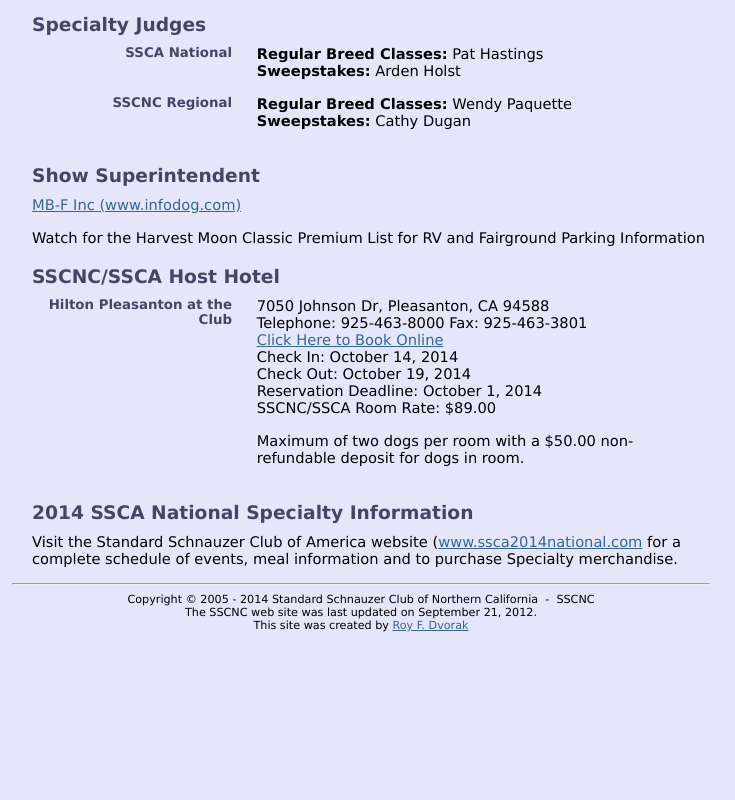
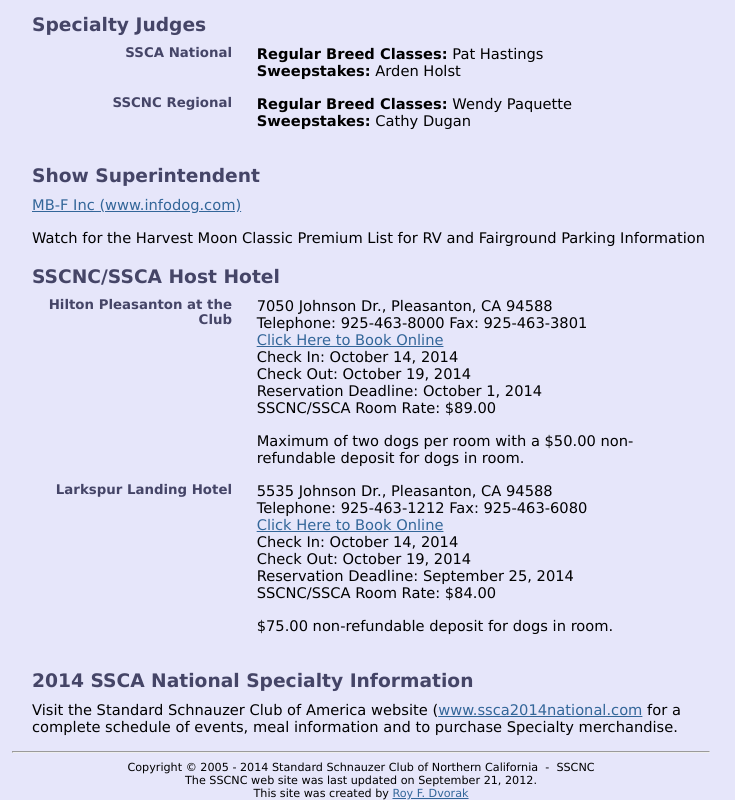
Before and after one commit to gmoromisato/StdSchnauzer.com, a plain HTML site: page regional2014.htm in a window 1280 px wide. Shown: the part 884-1684 px from the top of the page, without its empty margins (380-1115 px from the left). Before the commit the page ends 1516 px from the top, so only its background shows below. Drawn offline with Linux system fonts and the light colour scheme.

Commit message:
Added Larkspur Landing hotel

```diff
--- a/regional2014.htm
+++ b/regional2014.htm
@@ -138,7 +138,7 @@ h2 {
 			<h1>SSCNC/SSCA Host Hotel</h1>
 			<div class="regCol1">Hilton Pleasanton at the Club</div>
 			<div class="regCol2">
-				<p>7050 Johnson Dr, Pleasanton, CA 94588<br />
+				<p>7050 Johnson Dr., Pleasanton, CA 94588<br />
 					Telephone: 925-463-8000 Fax: 925-463-3801<br />
 					<a href="http://www.hilton.com/en/hi/groups/personalized/P/PLEPHHF-SSCN-20141014/index.jhtml">Click Here to Book Online</a><br />
 					Check In: October 14, 2014<br />
@@ -147,6 +147,18 @@ h2 {
 					SSCNC/SSCA Room Rate: $89.00
 				</p>
 				<p>Maximum of two dogs per room with a $50.00 non-refundable deposit for dogs in room.</p>
+			</div>
+			<div class="regCol1">Larkspur Landing Hotel</div>
+			<div class="regCol2">
+				<p>5535 Johnson Dr., Pleasanton, CA 94588<br />
+					Telephone: 925-463-1212 Fax: 925-463-6080<br />
+					<a href="https://gc.synxis.com/rez.aspx?Hotel=11011&Chain=5175&group=061107">Click Here to Book Online</a><br />
+					Check In: October 14, 2014<br />
+					Check Out: October 19, 2014<br />
+					Reservation Deadline: September 25, 2014<br/>
+					SSCNC/SSCA Room Rate: $84.00
+				</p>
+				<p>$75.00 non-refundable deposit for dogs in room.</p>
 			</div>
 		</div>
 		<div class="regSection">
```
